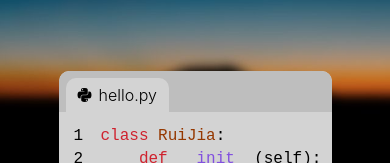
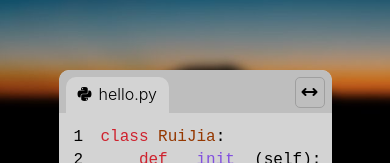
Before and after one commit to matochichap/portfolio-website-react, a React (Create React App) app: page / in a window 390 px wide. Shown: the part 374-537 px from the top of the page. Built offline with nearby package versions, Linux system fonts and the light colour scheme.

Commit message:
add expand ide button

```diff
--- a/src/components/Components.css
+++ b/src/components/Components.css
@@ -326,11 +326,7 @@ hr {
     transform: translateX(20%);
     opacity: 0;
     filter: blur(5px);
-    transition: transform 1s ease, opacity 0.5s ease, filter 1s ease, scale 0.5s ease;
-
-    &:hover {
-        scale: 110%;
-    }
+    transition: transform 1s ease, opacity 0.5s ease, filter 1s ease, width 0.5s ease;
 }
 
 .intro-animation {
@@ -356,7 +352,10 @@ hr {
     .intro-content {
         flex-direction: column;
     }
-    .intro-content-left, .intro-content-right {
+    .intro-content-left {
+        width: 100%;
+    }
+    .intro-content-right {
         width: 100%;
     }
     .intro-content-left {
@@ -371,6 +370,12 @@ hr {
     }
     .intro-link {
         font-size: calc(12px + 0.5vw);
+    }
+}
+
+@media (max-width: 768px) {
+    .intro-content-right-expand-width {
+        width: 130%;
     }
 }
 
@@ -925,6 +930,7 @@ hr {
     border-radius: var(--ide-border-radius) var(--ide-border-radius) 0 0;
     padding: 7px 7px 0;
     display: flex;
+    justify-content: space-between;
     transition: background-color 1s ease;
 }
 
@@ -940,6 +946,26 @@ hr {
     font-family: -apple-system,BlinkMacSystemFont,"Segoe UI","Noto Sans",Helvetica,Arial,sans-serif,"Apple Color Emoji","Segoe UI Emoji";
     font-weight: 350;
     margin-left: 7px;
+}
+
+.ide-expand-icon-box {
+    display: flex;
+    align-items: center;
+    justify-content: center;
+    padding: 5px 6px;
+    margin-bottom: 5px;
+    border: solid 1.5px var(--color-card-fg);
+    border-radius: 5px;
+    cursor: pointer;
+    transition: background-color 0.5s ease;
+    display: none;
+    &:hover {
+        background-color: var(--color-card-fg);
+    }
+}
+
+.ide-expand-icon {
+
 }
 
 .ide-body {
@@ -972,3 +998,9 @@ hr {
         width: 100%;
     }
 }
+
+@media (max-width: 768px) {
+    .ide-expand-icon-box {
+        display: block;
+    }
+}
--- a/src/components/IDE.js
+++ b/src/components/IDE.js
@@ -5,7 +5,10 @@ function IDE() {
     Colors:
     red, blue, purple, orange, darkblue, default(white/black)
     */
-
+   const ideBox = document.getElementById("intro-content-right")
+    const expandIde = () => {
+        ideBox.classList.toggle("intro-content-right-expand-width")
+    }
     const tab = "    " // 4 spaces
     const code = [
         [["class ", "red"], ["RuiJia", "orange"], [":", "default"]],
@@ -32,6 +35,9 @@ function IDE() {
                         <i className="fa-brands fa-python"></i>
                     </span>
                     <span className="ide-tab-file">hello.py</span>
+                </div>
+                <div className="ide-expand-icon-box" onClick={expandIde}>
+                    <i className="fa-solid fa-arrows-left-right ide-expand-icon"></i>
                 </div>
             </div>
             <div className="ide-body">
--- a/src/components/IntroV2.js
+++ b/src/components/IntroV2.js
@@ -46,7 +46,7 @@ function Intro() {
                         <Link className='intro-linkx' to='projects' smooth={true} duration={500}>View Projects</Link>
                     </div>
                 </div>
-                <div className='intro-content-right' ref={ideRef}>
+                <div id='intro-content-right' className='intro-content-right' ref={ideRef}>
                     <IDE/>
                 </div>
             </div>
```
